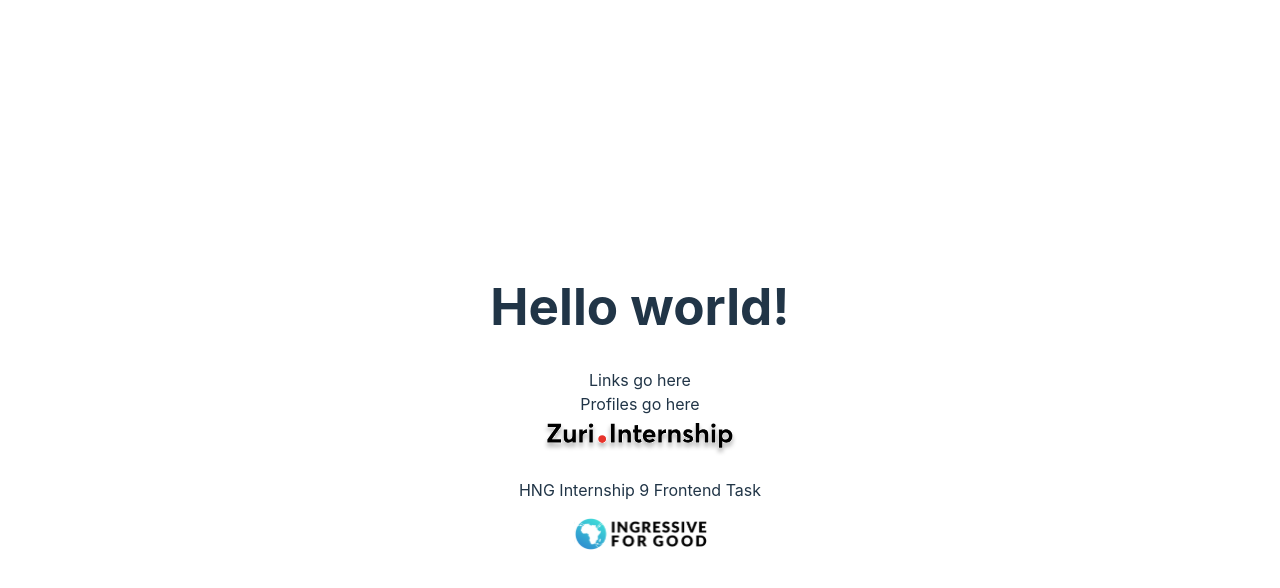
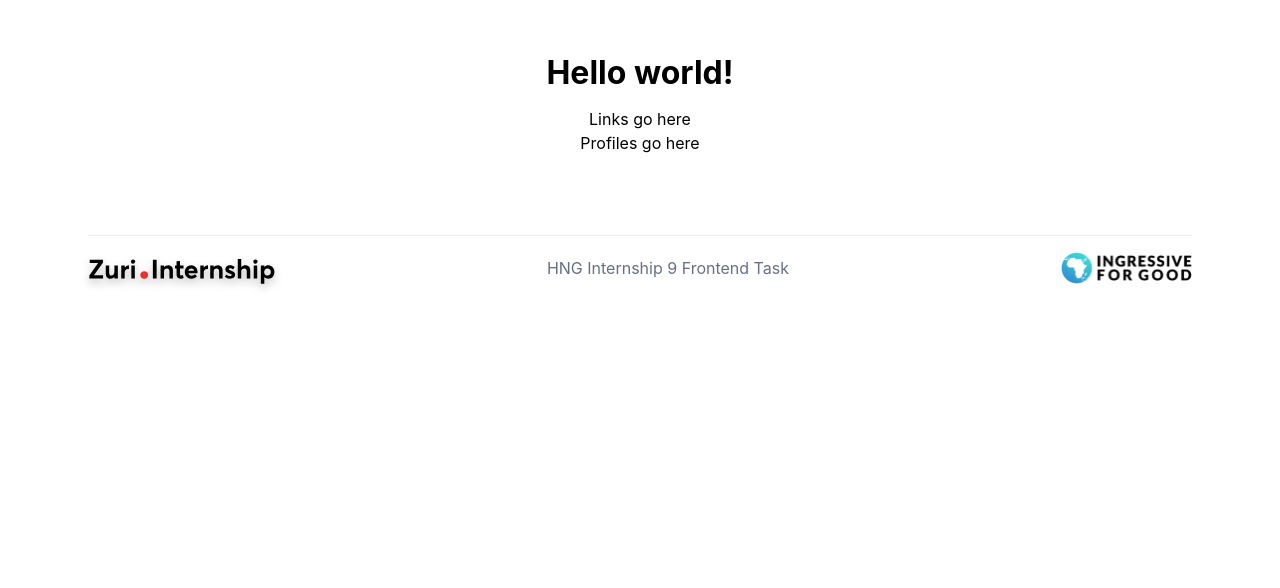
Before and after one commit to Sarbeng/frontend_zuri, a React (Vite) app: page / in a window 1280 px wide. Shown: the top 588 px of the page. Built offline with nearby package versions, Linux system fonts and the light colour scheme.

Commit message:
Footer file edited, index.css edited to style footer
Edited the index.css file to make the footer more like the design, wrote my own css as tailwind wasnt doing what i wanted and was wasting too much time

```diff
--- a/src/components/Footer.jsx
+++ b/src/components/Footer.jsx
@@ -1,15 +1,18 @@
 import React from "react";
-import zuri from '../assets/zuri_logo.svg'
+import zuri from '../assets/zuri.svg'
 import I4G from '../assets/I4G.svg'
+import '../index.css'
 
-export default function Footer(){
-    return(
-        <footer>
-            <div className="flex">
-                <img src={zuri} alt="" />
-                <p>HNG Internship 9 Frontend Task</p>
-                <img src={I4G} alt="" />
-             </div>
+export default function Footer() {
+    return (
+        <footer className="footer">
+
+            <div className="footer-items">
+                <img src={zuri} alt="" className="footer-left" />
+                <p className="footer-mid" >HNG Internship 9 Frontend Task</p>
+                <img src={I4G} alt="" className="footer-right" />
+
+            </div>
         </footer>
     )
 }
--- a/src/index.css
+++ b/src/index.css
@@ -3,68 +3,44 @@
   font-size: 16px;
   line-height: 24px;
   font-weight: 400;
-
-  color-scheme: light dark;
-  color: rgba(255, 255, 255, 0.87);
-  background-color: #242424;
-
-  font-synthesis: none;
-  text-rendering: optimizeLegibility;
-  -webkit-font-smoothing: antialiased;
-  -moz-osx-font-smoothing: grayscale;
-  -webkit-text-size-adjust: 100%;
+  --gray-500 : #667085;
+  --gray-200: #EAECF0;
 }
 
-a {
-  font-weight: 500;
-  color: #646cff;
-  text-decoration: inherit;
-}
-a:hover {
-  color: #535bf2;
+.footer{
+  height: 160px;
+  padding: 80px 48px;
+  /* border: black solid; */
 }
 
-body {
-  margin: 0;
+.footer-items{
   display: flex;
-  place-items: center;
-  min-width: 320px;
-  min-height: 100vh;
+  border-top: #EAECF0 solid;
+  border-top-width: 1px;
+  align-items: center;
+  height: 64px;
 }
 
-h1 {
-  font-size: 3.2em;
-  line-height: 1.1;
+.footer-right{
+  max-width:132.13px;
+  margin-left: auto;
 }
 
-button {
-  border-radius: 8px;
-  border: 1px solid transparent;
-  padding: 0.6em 1.2em;
-  font-size: 1em;
-  font-weight: 500;
-  font-family: inherit;
-  background-color: #1a1a1a;
-  cursor: pointer;
-  transition: border-color 0.25s;
-}
-button:hover {
-  border-color: #646cff;
-}
-button:focus,
-button:focus-visible {
-  outline: 4px auto -webkit-focus-ring-color;
+.footer-left{
+  margin-right: auto;
+  max-width:187.59pxpx;
+  filter: drop-shadow(0px 4px 4px rgba(0, 0, 0, 0.25));
+
 }
 
-@media (prefers-color-scheme: light) {
-  :root {
-    color: #213547;
-    background-color: #ffffff;
-  }
-  a:hover {
-    color: #747bff;
-  }
-  button {
-    background-color: #f9f9f9;
+.footer-mid{
+  font-size: 1rem;
+  color: var(--gray-500);
+
+}
+
+@media screen and (max-width:600px) {
+  .footer-items{
+    display: none;
   }
 }
--- a/src/main.jsx
+++ b/src/main.jsx
@@ -1,7 +1,7 @@
 import React from 'react'
 import ReactDOM from 'react-dom/client'
 import App from './App'
-import './index.css'
+// import './index.css'
 
 ReactDOM.createRoot(document.getElementById('root')).render(
   <React.StrictMode>
```
Also changed, not shown: src/assets/I4G.png (added), src/assets/zuri.svg (added).
